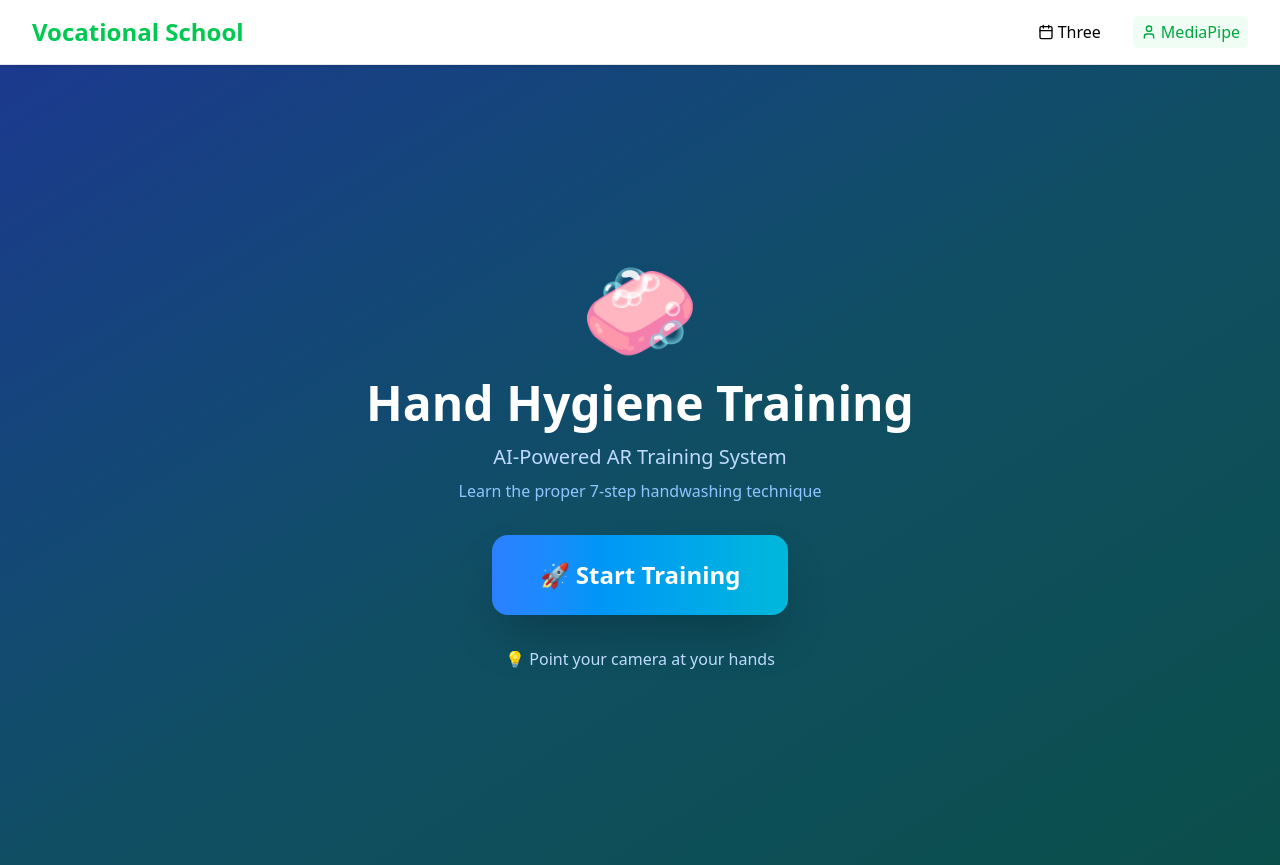
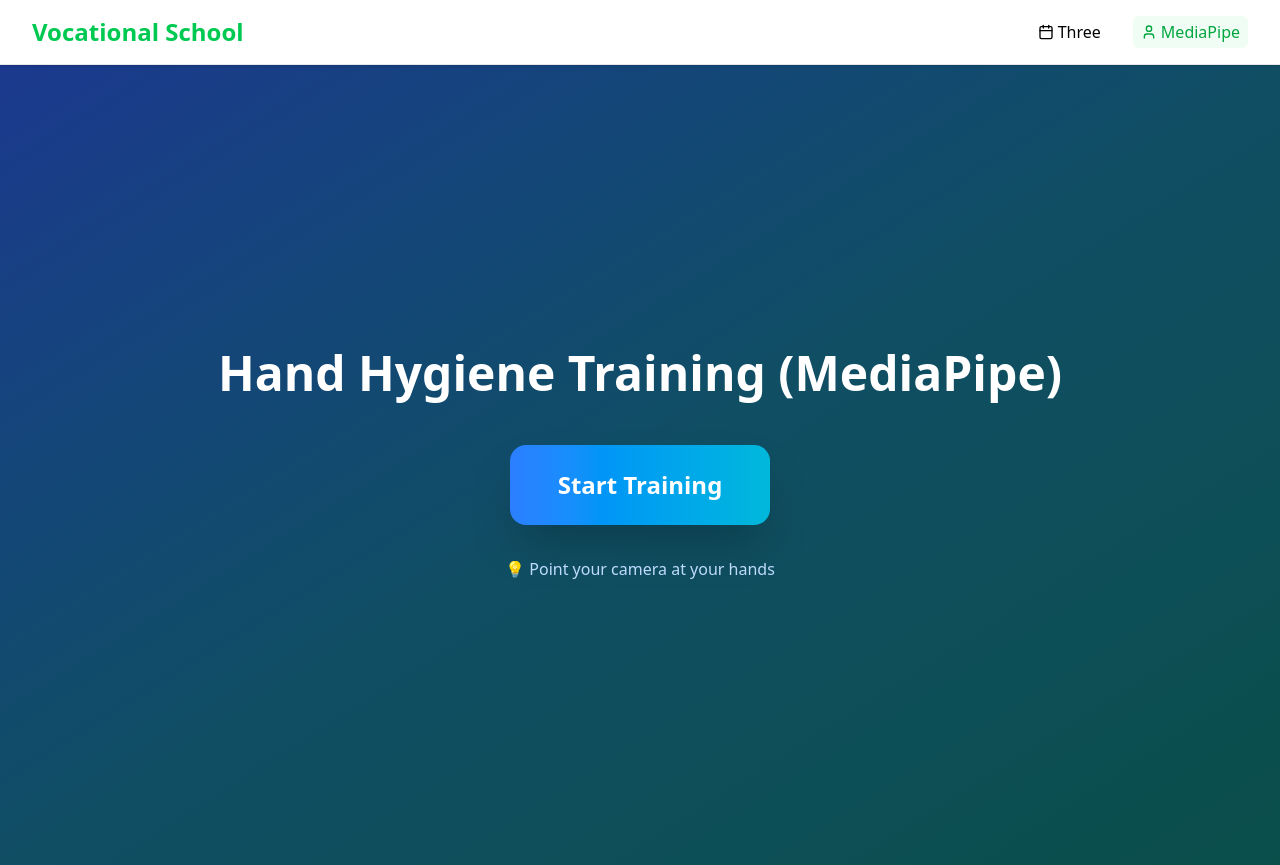
Before and after one commit to riyeba/Vocational-School, a React (Vite) app: page /newprofile in a window 1280 px wide. Built offline with nearby package versions, Linux system fonts and the light colour scheme; the HTML template or start-up script is replaced by a standard one.

Commit message:
vocationalnine

```diff
--- a/src/MediaPipe.jsx
+++ b/src/MediaPipe.jsx
@@ -390,23 +390,19 @@ Respond ONLY in this JSON format:
     return (
       <div className="flex flex-col items-center justify-center min-h-screen bg-gradient-to-br from-blue-900 via-cyan-900 to-teal-900 p-4">
         <div className="text-center mb-6 md:mb-8">
-          <div className="text-5xl sm:text-6xl md:text-8xl mb-4 md:mb-6">🧼</div>
+
           <h1 className="text-white text-3xl sm:text-4xl md:text-5xl font-bold mb-3 md:mb-4 px-2">
-            Hand Hygiene Training
+            Hand Hygiene Training (MediaPipe)
           </h1>
-          <p className="text-blue-200 text-base sm:text-lg md:text-xl mb-2 px-4">
-            AI-Powered AR Training System
-          </p>
-          <p className="text-blue-300 text-sm sm:text-base px-4">
-            Learn the proper 7-step handwashing technique
-          </p>
+
+
         </div>
 
         <button
           onClick={startTraining}
           className="bg-gradient-to-r from-blue-500 to-cyan-500 hover:from-blue-600 hover:to-cyan-600 text-white text-lg sm:text-xl md:text-2xl font-bold rounded-xl md:rounded-2xl px-8 sm:px-10 md:px-12 py-4 sm:py-5 md:py-6 shadow-2xl transform hover:scale-105 transition-all"
         >
-          🚀 Start Training
+          Start Training
         </button>
 
         <div className="mt-6 md:mt-8 text-center px-4">
--- a/src/components/Three.jsx
+++ b/src/components/Three.jsx
@@ -1,264 +1,3 @@
-
-
-
-// import React, { useEffect, useRef, useState } from "react";
-// import * as THREE from "three";
-// import { ARButton } from "three/examples/jsm/webxr/ARButton.js";
-// import { GLTFLoader } from "three/examples/jsm/loaders/GLTFLoader.js";
-
-// const steps = [
-//   { text: "Step 1: Wet your hands and apply soap", model: "/image/two_hands.glb" },
-//   { text: "Step 2: Rub palms together in circular motions", model: "/image/two_hands.glb" },
-//   { text: "Step 3: Rub the back of each hand", model: "/image/two_hands.glb" },
-//   { text: "Step 4: Interlace fingers and clean between them", model: "/image/two_hands.glb" },
-//   { text: "Step 5: Clean thumbs by rotating in opposite palm", model: "/image/two_hands.glb" },
-//   { text: "Step 6: Rub fingertips on opposite palm", model: "/image/two_hands.glb" },
-//   { text: "Step 7: Rinse hands thoroughly", model: "/image/two_hands.glb" },
-// ];
-
-// const Three = () => {
-//   const mountRef = useRef(null);
-//   const overlayRef = useRef(null);
-//   const mixerRef = useRef(null);
-//   const clock = useRef(new THREE.Clock());
-//   const [currentStep, setCurrentStep] = useState(0);
-//   const [isARActive, setIsARActive] = useState(false);
-
-//   useEffect(() => {
-//     let scene, camera, renderer;
-
-//     const init = () => {
-//       scene = new THREE.Scene();
-
-//       camera = new THREE.PerspectiveCamera(
-//         70,
-//         window.innerWidth / window.innerHeight,
-//         0.01,
-//         20
-//       );
-
-//       renderer = new THREE.WebGLRenderer({ antialias: true, alpha: true });
-//       renderer.setSize(window.innerWidth, window.innerHeight);
-//       renderer.xr.enabled = true;
-//       renderer.setClearColor(0x000000, 0);
-//       scene.background = null;
-//       renderer.domElement.style.position = "absolute";
-//       renderer.domElement.style.top = "0";
-//       renderer.domElement.style.left = "0";
-//       mountRef.current.appendChild(renderer.domElement);
-
-//       // AR Button
-//       // const arButton = ARButton.createButton(renderer, {
-//       //   optionalFeatures: ["local-floor", "dom-overlay"],
-//       //   domOverlay: { root: document.body },
-//       // });
-//       // arButton.style.position = "absolute";
-//       // arButton.style.bottom = "20px";
-//       // arButton.style.left = "50%";
-//       // arButton.style.transform = "translateX(-50%)";
-//       // arButton.style.zIndex = "100";
-//       // mountRef.current.appendChild(arButton);
-
-//       const arButton = ARButton.createButton(renderer, {
-//   optionalFeatures: ["local-floor", "dom-overlay"],
-//   domOverlay: { root: document.body },
-// });
-
-// // Responsive + clear Start AR button
-// arButton.textContent = "Start AR";
-// Object.assign(arButton.style, {
-//   position: "fixed",
-//   bottom: "5vh", // responsive spacing from bottom
-//   left: "40%",
-//   transform: "translateX(-50%)",
-//   padding: "clamp(10px, 2vh, 16px) clamp(24px, 5vw, 40px)", // responsive padding
-//   fontSize: "clamp(10px, 1.5vw, 14px)", // responsive font
-//   fontWeight: "600",
-//   backgroundColor: "#d70f6c", // Tailwind blue-600
-//   color: "#ffffff",
-//   border: "none",
-//   borderRadius: "9999px", // fully rounded
-//   cursor: "pointer",
-
-//   boxShadow: "0 4px 10px rgba(0,0,0,0.25)",
-//   transition: "transform 0.2s ease, opacity 0.2s ease",
-// });
-
-// // Keep hover color same as background for clarity
-// arButton.onmouseenter = () => (arButton.style.opacity = "0.9");
-// arButton.onmouseleave = () => (arButton.style.opacity = "1");
-// arButton.onmousedown = () => (arButton.style.transform = "translateX(-50%) scale(0.97)");
-// arButton.onmouseup = () => (arButton.style.transform = "translateX(-50%) scale(1)");
-
-// mountRef.current.appendChild(arButton);
-
-
-//       // Lights
-//       const hemiLight = new THREE.HemisphereLight(0xffffff, 0xbbbbff, 1);
-//       scene.add(hemiLight);
-//       const dirLight = new THREE.DirectionalLight(0xffffff, 1);
-//       dirLight.position.set(0, 5, 5);
-//       scene.add(dirLight);
-
-//       // 🔊 Speech synthesis
-//       const speak = (text) => {
-//         if (!("speechSynthesis" in window)) {
-//           console.warn("Speech Synthesis not supported.");
-//           return;
-//         }
-//         window.speechSynthesis.cancel();
-//         const utterance = new SpeechSynthesisUtterance(text);
-//         utterance.lang = "en-US";
-//         utterance.pitch = 1;
-//         utterance.rate = 1;
-//         window.speechSynthesis.speak(utterance);
-//       };
-
-
-//       const unlockVoice = () => {
-//         const silent = new SpeechSynthesisUtterance("");
-//         window.speechSynthesis.speak(silent);
-//         document.removeEventListener("click", unlockVoice);
-//         console.log("Voice unlocked.");
-
-//       };
-//       document.addEventListener("click", unlockVoice, { once: true });
-
-//       // AR session events
-//       // renderer.xr.addEventListener("sessionstart", () => {
-//       //   console.log("AR Session Started!");
-//       //   setIsARActive(true);
-//       //   setCurrentStep(0);
-//       //   showStep(0);
-//       // });
-
-//       // AR session events
-// renderer.xr.addEventListener("sessionstart", () => {
-//   console.log("AR Session Started!");
-
-//   // Unlock and start voice immediately
-//   const silent = new SpeechSynthesisUtterance("");
-//   window.speechSynthesis.speak(silent);
-
-//   setIsARActive(true);
-//   setCurrentStep(0);
-
-//   // Start speaking immediately without delay
-//   setTimeout(() => {
-//     showStep(0);
-//   }, 200); //
-// });
-
-//       renderer.xr.addEventListener("sessionend", () => {
-//         setIsARActive(false);
-//         scene.children
-//           .filter((child) => !(child instanceof THREE.Light))
-//           .forEach((child) => scene.remove(child));
-//       });
-
-//       // Animation loop
-//       renderer.setAnimationLoop(() => {
-//         const delta = clock.current.getDelta();
-//         if (mixerRef.current) mixerRef.current.update(delta);
-//         renderer.render(scene, camera);
-//       });
-
-//       // Handle resize
-//       const handleResize = () => {
-//         camera.aspect = window.innerWidth / window.innerHeight;
-//         camera.updateProjectionMatrix();
-//         renderer.setSize(window.innerWidth, window.innerHeight);
-//       };
-//       window.addEventListener("resize", handleResize);
-
-//       // Show steps
-//       function showStep(index) {
-//         setCurrentStep(index);
-//         scene.children
-//           .filter((child) => !(child instanceof THREE.Light))
-//           .forEach((child) => scene.remove(child));
-
-//         const step = steps[index];
-//         const loader = new GLTFLoader();
-//         loader.load(
-//           step.model,
-//           (gltf) => {
-//             const model = gltf.scene;
-//             model.position.set(0, 0, -1.5);
-//             model.scale.set(0.2, 0.2, 0.2);
-//             model.rotation.y = Math.PI;
-//             scene.add(model);
-
-//             mixerRef.current = new THREE.AnimationMixer(model);
-//             if (gltf.animations.length > 0) {
-//               mixerRef.current.clipAction(gltf.animations[0]).play();
-//             }
-//           },
-//           undefined,
-//           (error) => console.error("Error loading model:", error)
-//         );
-
-//         // 🔊 Speak the step text
-//         speak(step.text);
-
-//         if (index < steps.length - 1) {
-//           setTimeout(() => showStep(index + 1), 5000);
-//         }
-//       }
-
-//       return () => {
-//         renderer.setAnimationLoop(null);
-//         window.removeEventListener("resize", handleResize);
-//       };
-//     };
-
-//     const cleanup = init();
-//     return () => {
-//       if (cleanup) cleanup();
-//       if (mountRef.current) mountRef.current.innerHTML = "";
-//     };
-//   }, []);
-
-//   return (
-//     <div className="relative w-screen h-screen overflow-hidden">
-//       {/* Three.js AR Canvas */}
-//       <div ref={mountRef} className="absolute inset-0" />
-
-//       {/* Overlay for current step */}
-//       {isARActive && (
-//         <div
-//           ref={overlayRef}
-//           className="fixed top-8 left-1/2 -translate-x-1/2 bg-blue-600 text-white px-8 py-4 rounded-2xl text-center pointer-events-none max-w-md shadow-2xl border-4 border-white"
-//           style={{ zIndex: 9999 }}
-//         >
-//           <p className="text-2xl font-bold">
-//             {steps[currentStep]?.text || "Loading..."}
-//           </p>
-//         </div>
-//       )}
-
-//       {/* Pre-AR instructions */}
-//       {!isARActive && (
-//         <div className="fixed inset-0 flex flex-col items-center justify-center pointer-events-none">
-//           <div className="bg-white bg-opacity-90 text-gray-800 px-8 py-6 rounded-lg text-center max-w-sm mx-4 mb-6">
-//             <h2 className="text-xl font-bold mb-2">Hand Washing AR Tutorial</h2>
-//           </div>
-
-//           {/* Updated instruction box */}
-//           <div className="bg-blue-600 text-white text-center px-6 py-3 rounded-lg shadow-lg max-w-xs mx-4 relative -mt-8">
-//             <p className="text-base font-medium">
-//                Tap <strong>“Start AR”</strong> below to begin your
-//               interactive hand-washing guide.
-//             </p>
-//           </div>
-//         </div>
-//       )}
-//     </div>
-//   );
-// };
-
-// export default Three;
-
 
 import React, { useEffect, useRef, useState } from "react";
 import * as THREE from "three";
@@ -478,7 +217,7 @@ export default function Three() {
         <div className="fixed inset-0 flex flex-col items-center justify-center pointer-events-none">
           <div className="bg-white bg-opacity-90 text-gray-800 px-8 py-6 rounded-lg text-center max-w-sm mx-4 mb-6">
             <h2 className="text-xl font-bold mb-2">
-              Hand Washing AR Tutorial
+              Hand Washing Steps (Three.JS)
             </h2>
           </div>
 
```
